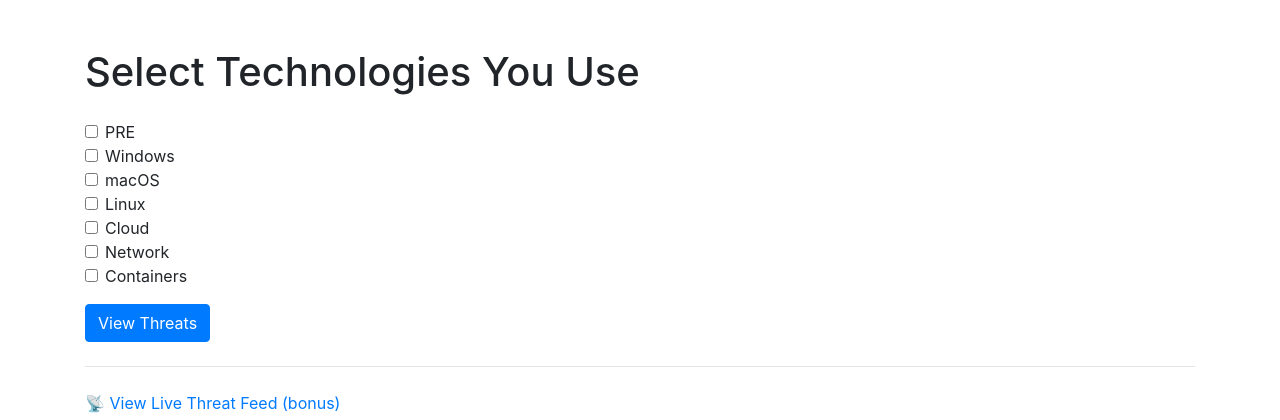
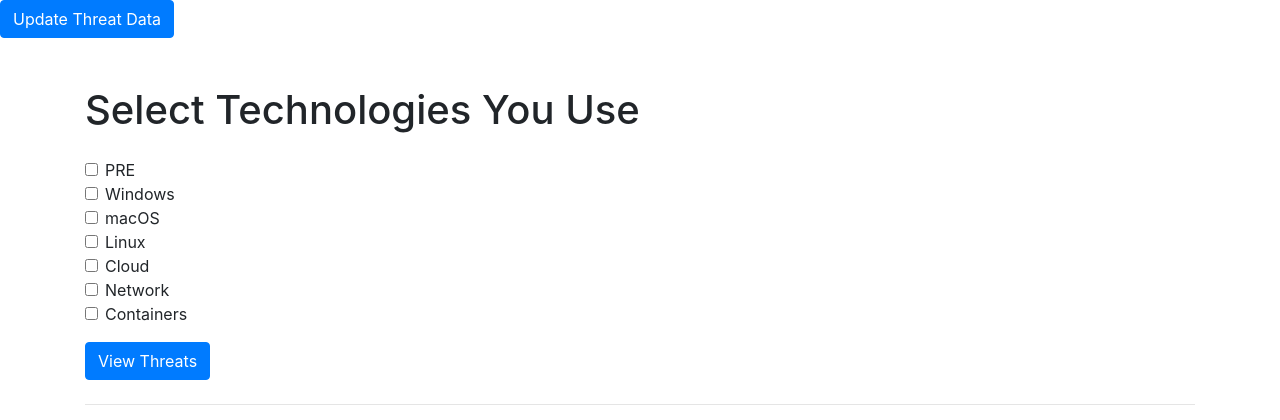
Before and after one commit to oplogix/Threat-Intel-Site, a Flask app: page / in a window 1280 px wide. Shown: the top 420 px of the page. Run offline with Flask 3, Linux system fonts and the light colour scheme; some libraries are stand-ins or nearby versions.

Commit message:
Update index.html
Added update threat data button

```diff
--- a/templates/index.html
+++ b/templates/index.html
@@ -7,6 +7,7 @@
     <link rel="stylesheet" href="{{ url_for('static', filename='css/bootstrap.min.css') }}">
 </head>
 <body>
+    <a href="/update-threat-data" class="btn btn-primary">Update Threat Data</a>
     <div class="container mt-5">
         <h1 class="mb-4">Select Technologies You Use</h1>
         <form action="{{ url_for('report') }}" method="post">
```
